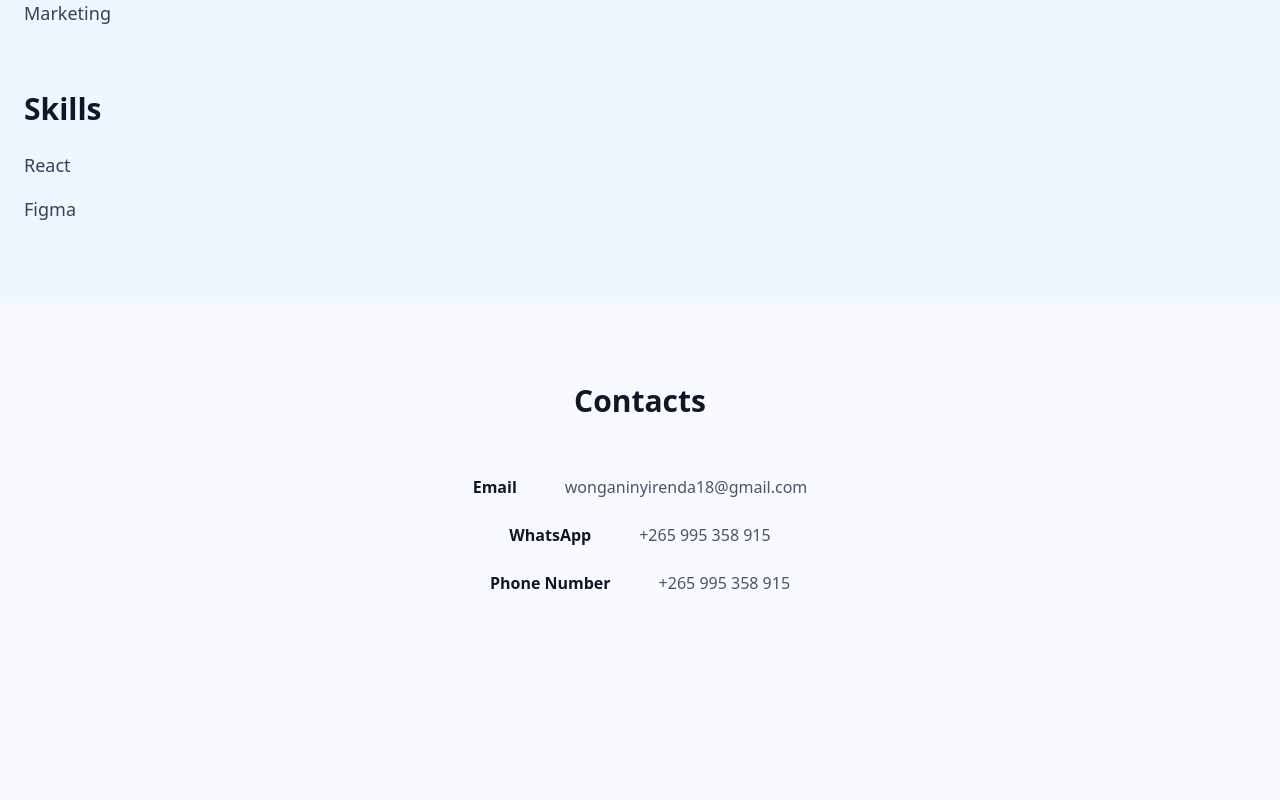
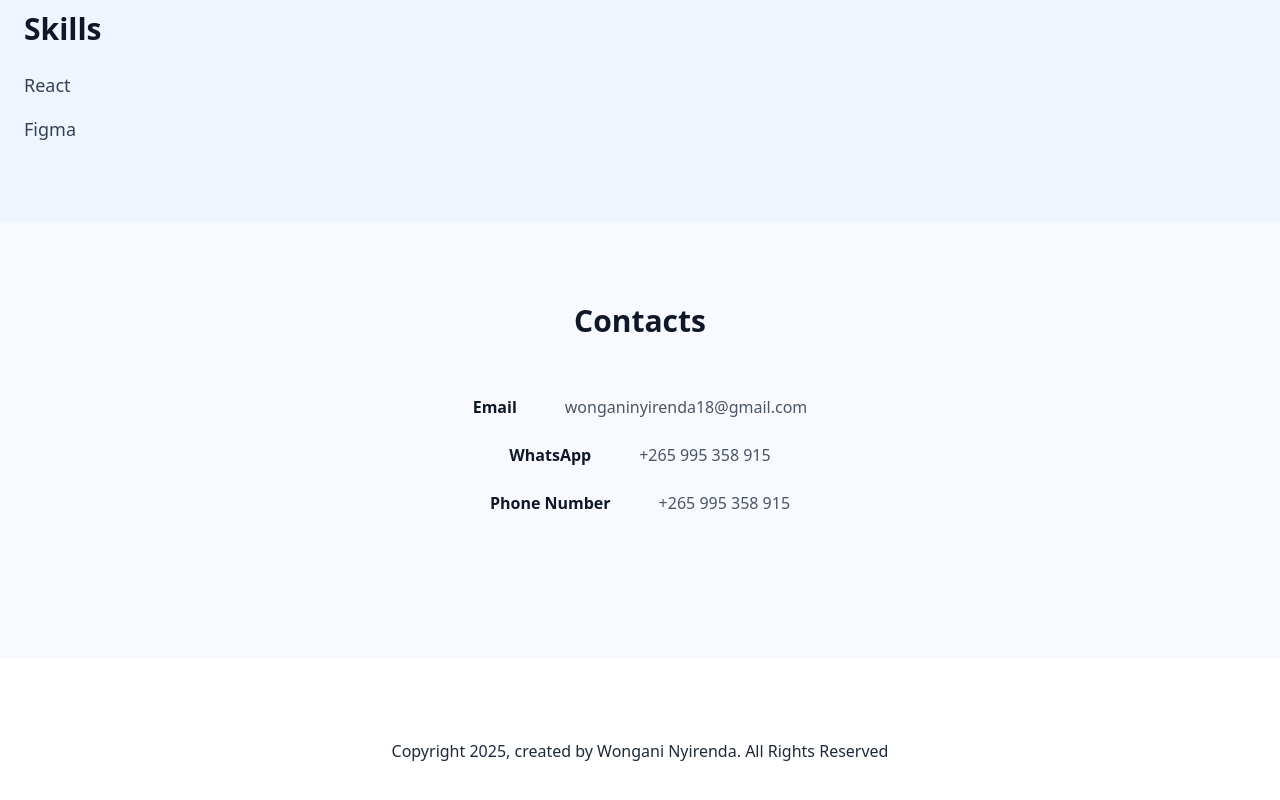
Before and after one commit to WonganiNyirenda18/Wongani-Portfolio, a React (Vite) app: page / in a window 1280 px wide. Shown: the part 1980-2780 px from the top of the page. Before the commit the page ends 2719 px from the top, so only its background shows below. Built offline with nearby package versions, Linux system fonts and the light colour scheme.

Commit message:
feat: Add initial Home, Contacts, and Footer components and integrate them into the main application.

```diff
--- a/src/App.jsx
+++ b/src/App.jsx
@@ -5,6 +5,7 @@ import About from './Components/About'
 import Projects from './Components/Projects'
 import Services from './Components/Services'
 import Contacts from './Components/Contacts'
+import Footer from './Components/Footer'
 
 
 function App() {
@@ -19,6 +20,7 @@ function App() {
         <Projects />
         <Services />
         <Contacts />
+        <Footer />
       </main>
 
     </div>
--- a/src/Components/Contacts.jsx
+++ b/src/Components/Contacts.jsx
@@ -1,3 +1,6 @@
+import { FontAwesomeIcon } from '@fortawesome/react-fontawesome';
+
+
 export default function Contacts() {
     return (
         <section className="bg-white-50 py-20" id="contacts">
--- /dev/null
+++ b/src/Components/Footer.jsx
@@ -0,0 +1,12 @@
+export default function Footer() {
+    return (
+        <section className="bg-white py-20">
+            <div className="max-w-xl mx-auto text-center">
+                <p>Copyright 2025, created by Wongani Nyirenda.
+                    <span> All Rights Reserved </span>
+                </p>
+            </div>
+
+        </section>
+    );
+}
--- a/src/Components/Home.jsx
+++ b/src/Components/Home.jsx
@@ -3,7 +3,7 @@ import Champo from '../Assets/champo1.jpg'
 
 export default function Home() {
     return (
-        <section className="bg-white py-20">
+        <section className="bg-white py-10">
             <div className="max-w-7xl mx-auto px-6 grid md:grid-cols-2 gap-12 items-center">
 
                 <div>
```
